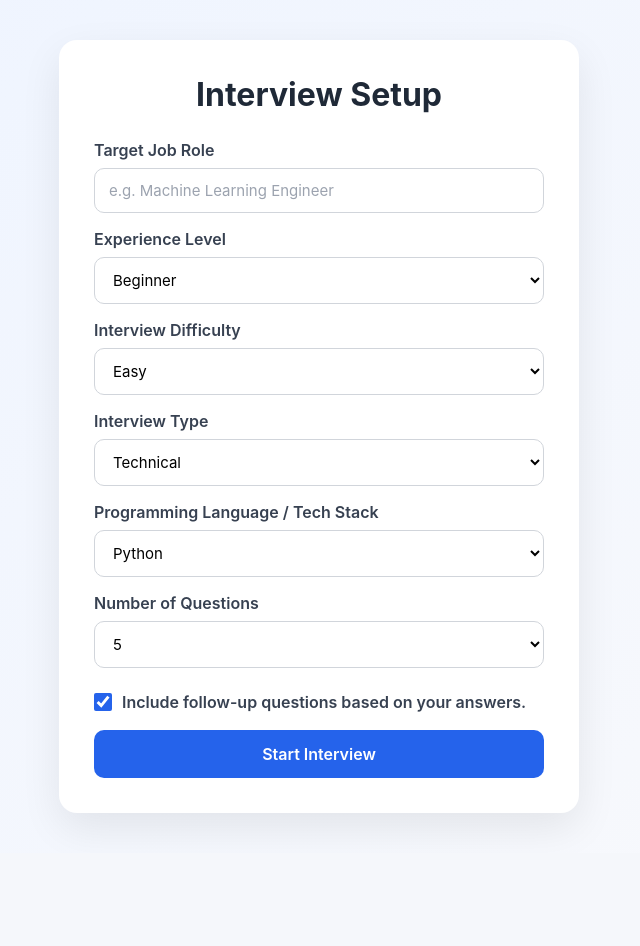
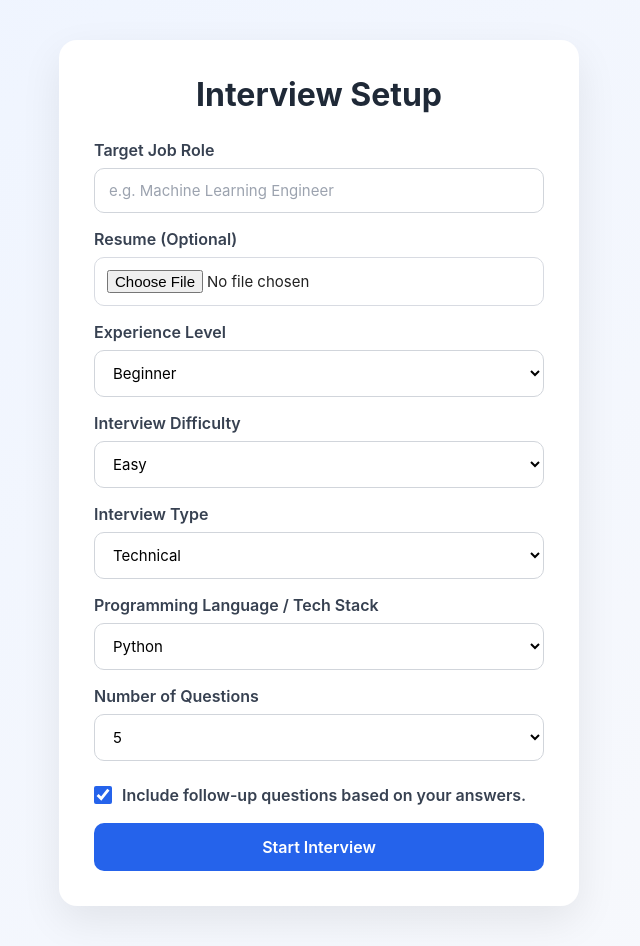
Before and after one commit to onamh/Interview-AI, a React app in the folder frontend/: page /setup in a window 1280 px wide. Shown: the whole page, without its empty margins (321-961 px from the left). Before the commit the page ends 853 px from the top, so only its background shows below. Built offline with nearby package versions, Linux system fonts and the light colour scheme; the HTML template or start-up script is replaced by a standard one.

Commit message:
Resume based interview

```diff
--- a/frontend/src/api/interviewAPi.js
+++ b/frontend/src/api/interviewAPi.js
@@ -1,23 +1,67 @@
 import api from "./api";
 
+/* ===========================
+   Start Interview
+=========================== */
+
 export const startInterview = async (interviewData) => {
-  const response = await api.post("/interview/start", interviewData);
-  return response.data;
-};
-
-export const nextQuestion = async (sessionId, answer) => {
-  const response = await api.post("/interview/next", {
-    session_id: sessionId,
-    answer,
-  });
+  const response = await api.post(
+    "/interview/start",
+    interviewData
+  );
 
   return response.data;
 };
 
-export const evaluateInterview = async (sessionId) => {
-  const response = await api.post("/interview/evaluate", {
-    session_id: sessionId,
-  });
+/* ===========================
+   Next Question
+=========================== */
+
+export const nextQuestion = async (sessionId, answer) => {
+  const response = await api.post(
+    "/interview/next",
+    {
+      session_id: sessionId,
+      answer,
+    }
+  );
 
   return response.data;
 };
+
+/* ===========================
+   Final Evaluation
+=========================== */
+
+export const evaluateInterview = async (sessionId) => {
+  const response = await api.post(
+    "/interview/evaluate",
+    {
+      session_id: sessionId,
+    }
+  );
+
+  return response.data;
+};
+
+/* ===========================
+   Upload Resume
+=========================== */
+
+export const uploadResume = async (file) => {
+  const formData = new FormData();
+
+  formData.append("file", file);
+
+  const response = await api.post(
+    "/resume/upload",
+    formData,
+    {
+      headers: {
+        "Content-Type": "multipart/form-data",
+      },
+    }
+  );
+
+  return response.data;
+};
--- a/frontend/src/pages/interviewsetup.jsx
+++ b/frontend/src/pages/interviewsetup.jsx
@@ -2,7 +2,11 @@ import { useState } from "react";
 import { useNavigate } from "react-router-dom";
 import "./InterviewSetup.css";
 import jobRoles from "../data/jobRoles";
-import { startInterview } from "../api/interviewApi";
+
+import {
+  startInterview,
+  uploadResume,
+} from "../api/interviewApi";
 
 function InterviewSetup() {
   const navigate = useNavigate();
@@ -14,11 +18,22 @@ function InterviewSetup() {
   const [type, setType] = useState("Technical");
   const [questions, setQuestions] = useState(5);
   const [followUp, setFollowUp] = useState(true);
+
   const [filteredRoles, setFilteredRoles] = useState([]);
 
-  // Handle role input and suggestions
+  /* Resume */
+
+  const [resumeFile, setResumeFile] = useState(null);
+  const [resumeAnalysis, setResumeAnalysis] = useState(null);
+  const [uploading, setUploading] = useState(false);
+
+  // -----------------------------
+  // Job Role Suggestions
+  // -----------------------------
+
   const handleRoleChange = (e) => {
     const value = e.target.value;
+
     setRole(value);
 
     if (value.trim() === "") {
@@ -33,7 +48,37 @@ function InterviewSetup() {
     setFilteredRoles(filtered);
   };
 
-  // Handle form submission
+  // -----------------------------
+  // Resume Upload
+  // -----------------------------
+
+  const handleResumeUpload = async (e) => {
+    const file = e.target.files[0];
+
+    if (!file) return;
+
+    setResumeFile(file);
+    setUploading(true);
+
+    try {
+      const analysis = await uploadResume(file);
+
+      setResumeAnalysis(analysis);
+
+      alert("Resume analyzed successfully!");
+    } catch (error) {
+      console.error(error);
+
+      alert("Resume upload failed.");
+    }
+
+    setUploading(false);
+  };
+
+  // -----------------------------
+  // Start Interview
+  // -----------------------------
+
   const handleSubmit = async (e) => {
     e.preventDefault();
 
@@ -46,30 +91,36 @@ function InterviewSetup() {
         interview_type: type,
         questions,
         follow_up: followUp,
+
+        // Optional Resume
+        resume_analysis: resumeAnalysis,
       });
-
-    console.log("Interview Started:", response);
-    //alert(JSON.stringify(response, null, 2));
 
       navigate(`/interview/${response.session_id}`, {
         state: {
           ...response,
           role,
+          language,
+          resumeAnalysis,
         },
       });
-
     } catch (error) {
       console.error(error);
+
       alert("Unable to start interview.");
     }
   };
 
   return (
     <div className="setup-container">
-      <form className="setup-form" onSubmit={handleSubmit}>
+      <form
+        className="setup-form"
+        onSubmit={handleSubmit}
+      >
         <h1>Interview Setup</h1>
 
         {/* Job Role */}
+
         <label>Target Job Role</label>
 
         <input
@@ -97,12 +148,40 @@ function InterviewSetup() {
           </div>
         )}
 
+        {/* Resume */}
+
+        <label>Resume (Optional)</label>
+
+        <input
+          type="file"
+          accept=".pdf"
+          onChange={handleResumeUpload}
+        />
+
+        {uploading && (
+          <p>Analyzing resume...</p>
+        )}
+
+        {resumeAnalysis && (
+          <p
+            style={{
+              color: "green",
+              fontWeight: "bold",
+            }}
+          >
+            ✓ Resume analyzed successfully
+          </p>
+        )}
+
         {/* Experience */}
+
         <label>Experience Level</label>
 
         <select
           value={experience}
-          onChange={(e) => setExperience(e.target.value)}
+          onChange={(e) =>
+            setExperience(e.target.value)
+          }
         >
           <option>Beginner</option>
           <option>Intermediate</option>
@@ -110,11 +189,14 @@ function InterviewSetup() {
         </select>
 
         {/* Difficulty */}
+
         <label>Interview Difficulty</label>
 
         <select
           value={difficulty}
-          onChange={(e) => setDifficulty(e.target.value)}
+          onChange={(e) =>
+            setDifficulty(e.target.value)
+          }
         >
           <option>Easy</option>
           <option>Medium</option>
@@ -122,20 +204,27 @@ function InterviewSetup() {
         </select>
 
         {/* Interview Type */}
+
         <label>Interview Type</label>
 
-        <select value={type} onChange={(e) => setType(e.target.value)}>
+        <select
+          value={type}
+          onChange={(e) => setType(e.target.value)}
+        >
           <option>Technical</option>
           <option>HR</option>
           <option>Mixed</option>
         </select>
 
-        {/* Tech Stack */}
+        {/* Technology */}
+
         <label>Programming Language / Tech Stack</label>
 
         <select
           value={language}
-          onChange={(e) => setLanguage(e.target.value)}
+          onChange={(e) =>
+            setLanguage(e.target.value)
+          }
         >
           <option>Python</option>
           <option>Java</option>
@@ -165,29 +254,44 @@ function InterviewSetup() {
           <option>Kubernetes</option>
         </select>
 
-        {/* Number of Questions */}
+        {/* Questions */}
+
         <label>Number of Questions</label>
 
         <select
           value={questions}
-          onChange={(e) => setQuestions(Number(e.target.value))}
+          onChange={(e) =>
+            setQuestions(Number(e.target.value))
+          }
         >
           <option value={5}>5</option>
           <option value={10}>10</option>
           <option value={15}>15</option>
         </select>
 
-        {/* Follow-up Questions */}
+        {/* Follow Up */}
+
         <label className="checkbox-label">
           <input
             type="checkbox"
             checked={followUp}
-            onChange={(e) => setFollowUp(e.target.checked)}
+            onChange={(e) =>
+              setFollowUp(e.target.checked)
+            }
           />
-          Include follow-up questions based on your answers.
+
+          Include follow-up questions based on
+          your answers.
         </label>
 
-        <button type="submit">Start Interview</button>
+        <button
+          type="submit"
+          disabled={uploading}
+        >
+          {uploading
+            ? "Analyzing Resume..."
+            : "Start Interview"}
+        </button>
       </form>
     </div>
   );
```
Lines whose indentation alone changed are shown as unchanged.
